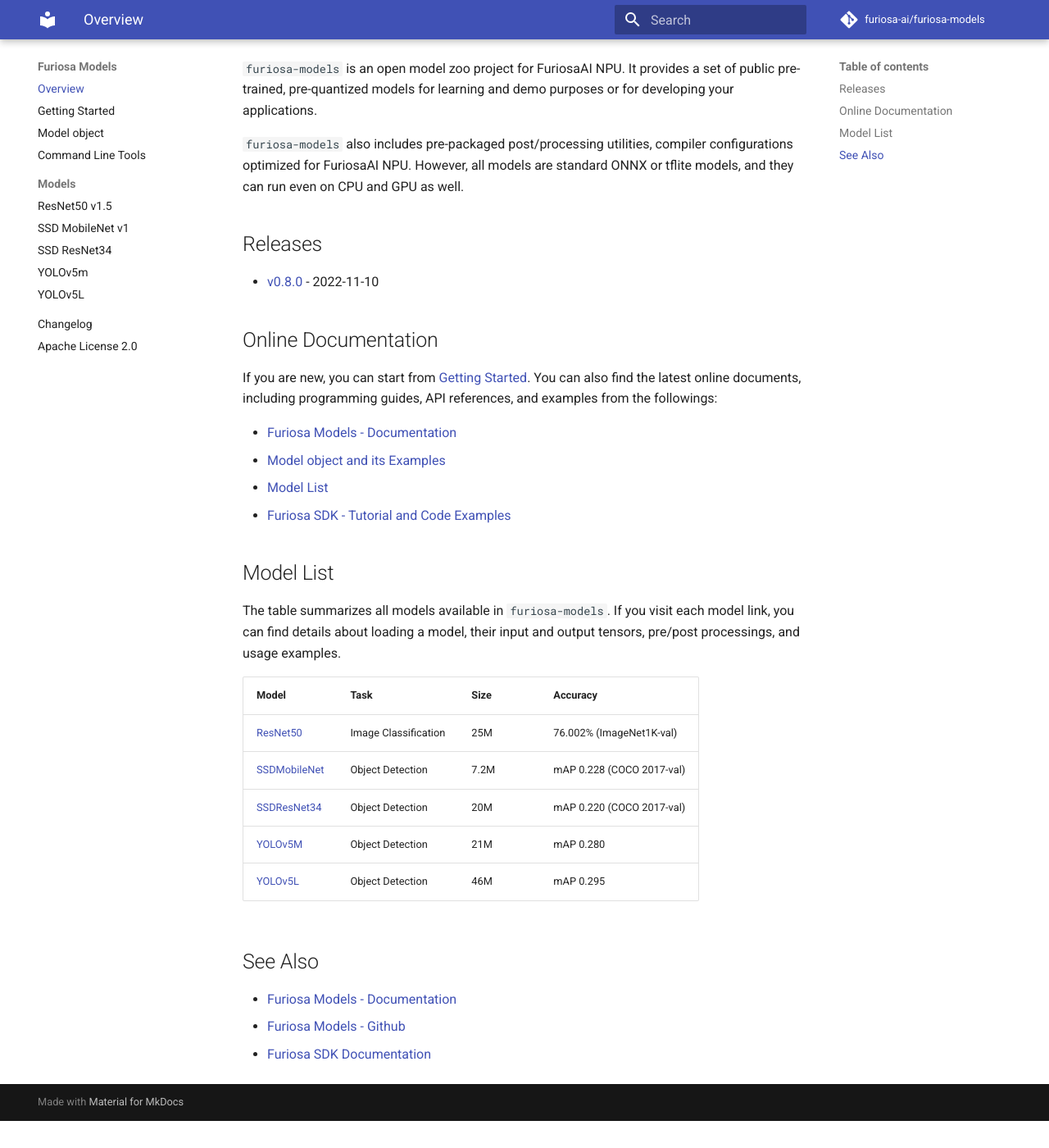
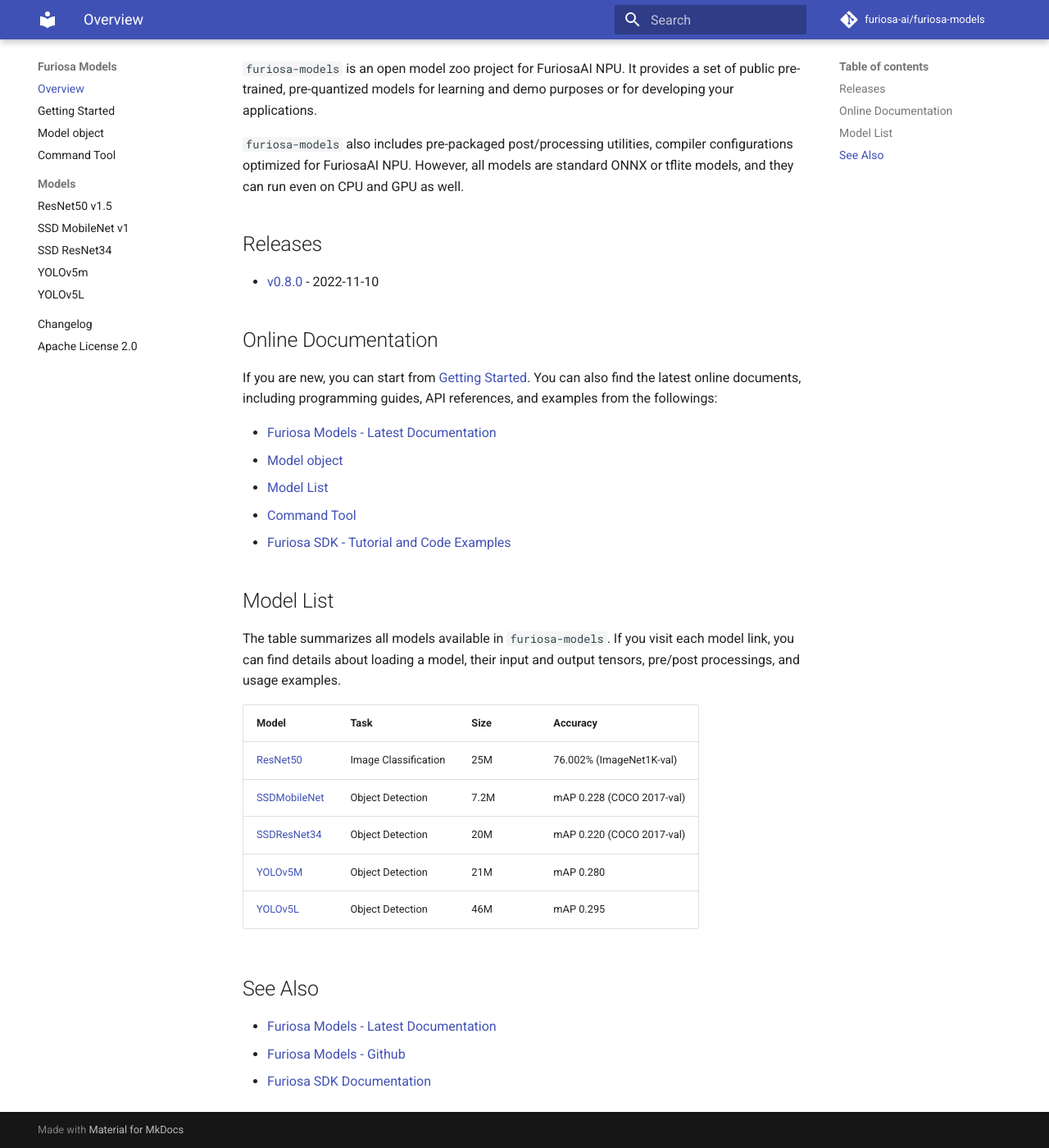
Before and after one commit to furiosa-ai/furiosa-models, an MkDocs documentation site: the page built from docs/index.md, in a window 1280 px wide and 1400 px high, scrolled down 109 px. Shown: the whole window at 82% size. Built offline with MkDocs 1.6.1 and Material for MkDocs 9.7.7, drawn with Linux system fonts in a browser that asks for light colours; comment, search, counter and statistics services are not loaded; before the commit the page ends 1476 px from its top, so only the background shows below that.

Commit message:
Update the links in README.md

```diff
--- a/README.md
+++ b/README.md
@@ -9,16 +9,17 @@
 and they can run even on CPU and GPU as well.
 
 ## Releases
-* [v0.8.0](https://furiosa-ai.github.io/furiosa-models/changelog/) - 2022-11-10
+* [v0.8.0](https://furiosa-ai.github.io/furiosa-models/v0.8.0/changelog/) - 2022-11-10
 
 ## Online Documentation
-If you are new, you can start from [Getting Started](https://furiosa-ai.github.io/furiosa-models/latest/getting_started.md).
+If you are new, you can start from [Getting Started](getting_started.md).
 You can also find the latest online documents,
 including programming guides, API references, and examples from the followings:
 
-* [Furiosa Models - Documentation](https://furiosa-ai.github.io/furiosa-models/latest/)
-* [Model object and its Examples](https://furiosa-ai.github.io/furiosa-models/models_and_examples.md)
-* [Model List](https://furiosa-ai.github.io/furiosa-models/latest/#model_list)
+* [Furiosa Models - Latest Documentation](https://furiosa-ai.github.io/furiosa-models/latest/)
+* [Model object](model_object.md)
+* [Model List](#model_list)
+* [Command Tool](command_tool.md)
 * [Furiosa SDK - Tutorial and Code Examples](https://furiosa-ai.github.io/docs/latest/en/software/tutorials.html)
 
 
@@ -35,6 +36,6 @@
 | [YOLOv5L](models/yolov5l.md)            | Object Detection     | 46M  | mAP 0.295                 |
 
 ## See Also
-* [Furiosa Models - Documentation](https://furiosa-ai.github.io/furiosa-models/latest/)
+* [Furiosa Models - Latest Documentation](https://furiosa-ai.github.io/furiosa-models/latest/)
 * [Furiosa Models - Github](https://github.com/furiosa-ai/furiosa-models)
 * [Furiosa SDK Documentation](https://furiosa-ai.github.io/docs/latest/en/)
--- a/docs/cli.md
+++ b/docs/command_tool.md
@@ -1,4 +1,4 @@
-# Command Line Tools
+# Command Tool
 
 !!!Info
     Working in Progress
--- a/mkdocs.yml
+++ b/mkdocs.yml
@@ -14,7 +14,7 @@
 - Overview: index.md
 - getting_started.md
 - model_object.md
-- cli.md
+- command_tool.md
 - Models:
     - models/resnet50_v1.5.md
     - models/ssd_mobilenet.md
```
Also changed, not shown: docs/changelog.md (+1 -1 lines).
